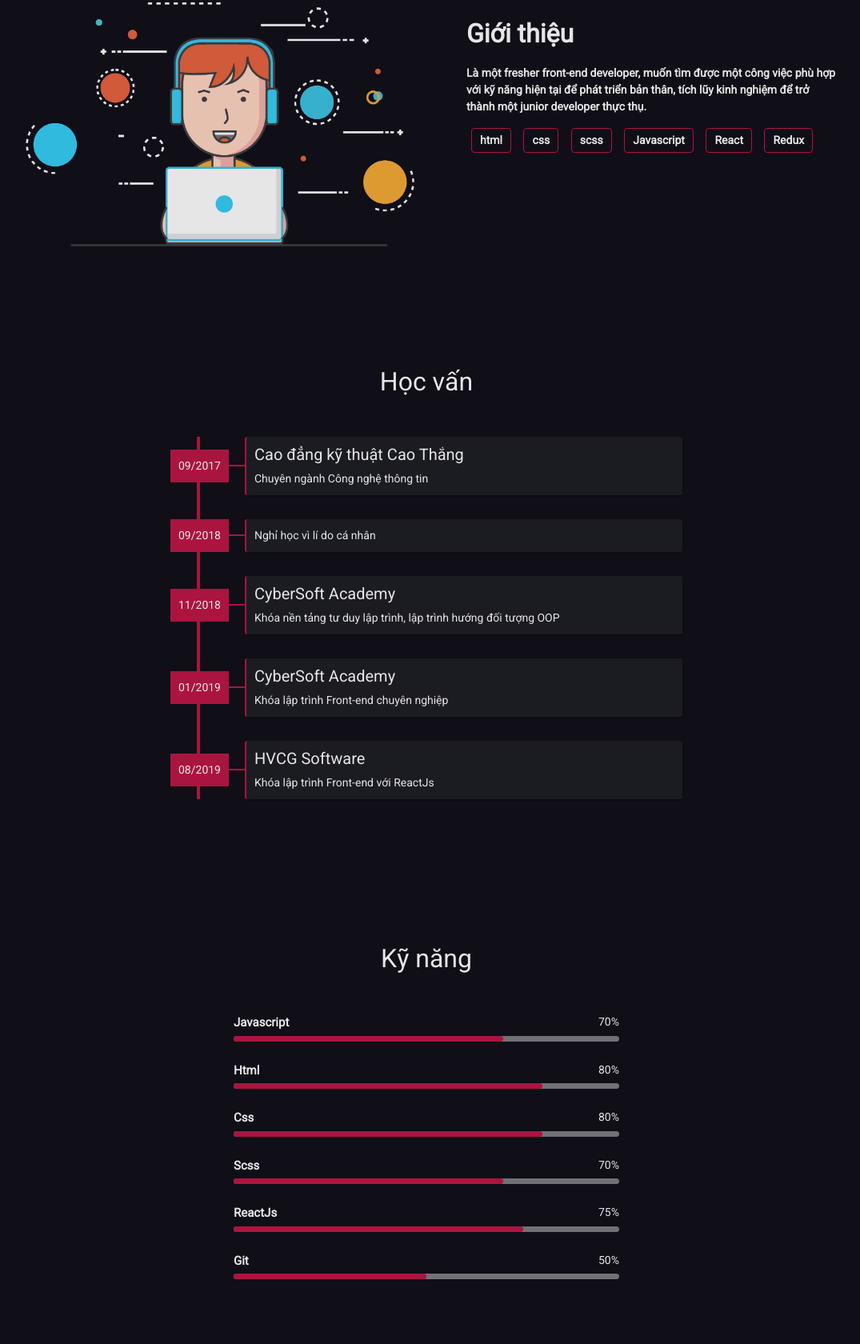
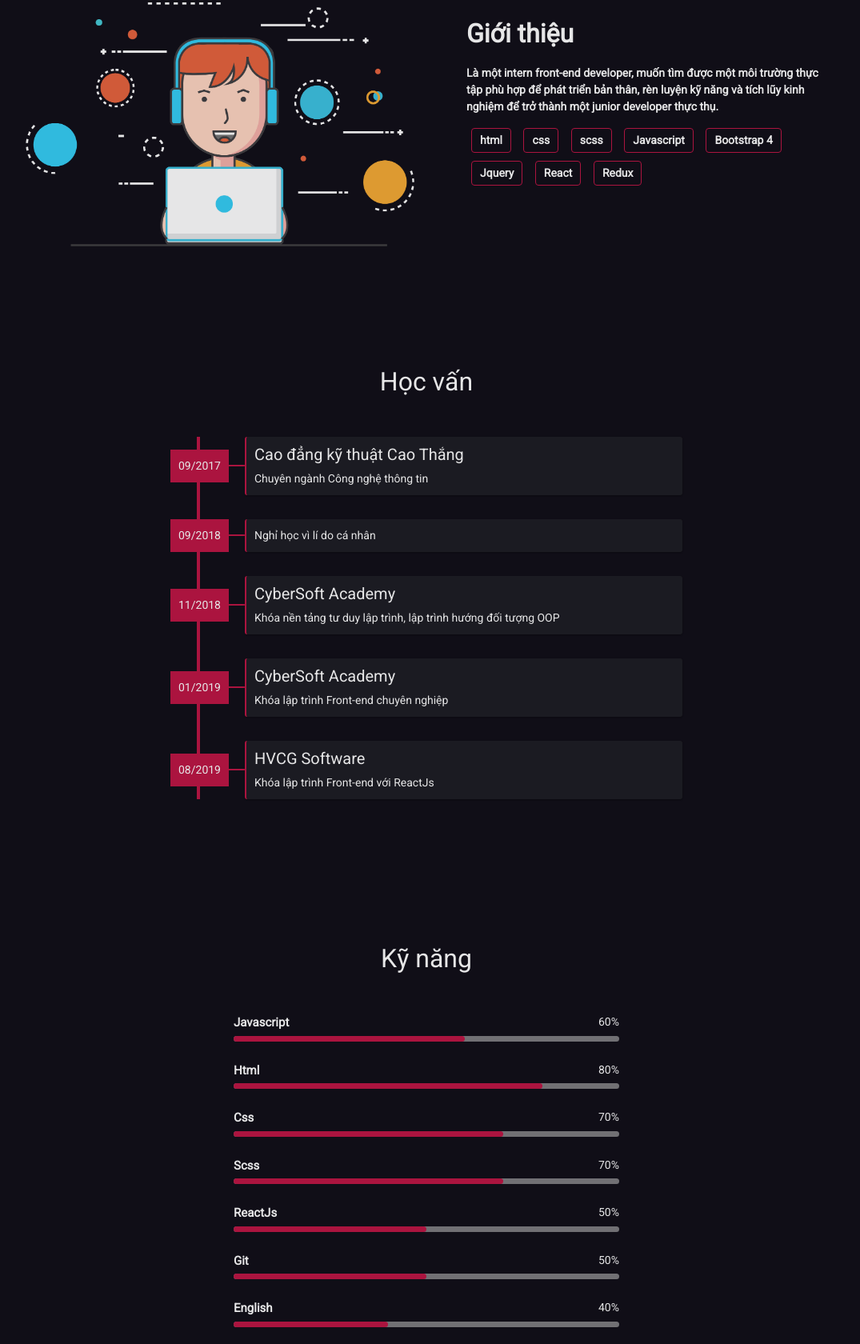
Before and after one commit to simongray2016/cv, a plain HTML site: page docs/index.html in a window 1280 px wide. Shown: the part 720-2400 px from the top of the page at 80% size, without its empty margins (107-1182 px from the left). Drawn offline with nearby package versions, Linux system fonts and the light colour scheme.

Commit message:
new change

```diff
--- a/docs/index.html
+++ b/docs/index.html
@@ -50,7 +50,7 @@
       <div class="col-md-6 col-xs-12 col-sm-6 order-2 order-sm-1 info">
         <span data-aos="fade-up">Hello I'm</span>
         <h1 data-aos="fade-up">Trương Minh Triết</h1>
-        <h2>Fresher Front-end Developer</h2>
+        <h2>Intern Front-end Developer</h2>
         <ul>
           <li>
             <i class="fa fa-envelope"></i>
@@ -67,7 +67,7 @@
         </ul>
         <ul class="social-icon">
           <li><a target="_tab" href="https://www.facebook.com/simongray201"><i class="fa fa-facebook"></i></a></li>
-          <li><a target="_tab" href="https://github.com/simongray2016"s><i class="fa fa-twitter"></i></a></li>
+          <li><a target="_tab" href="https://github.com/simongray2016" s><i class="fa fa-twitter"></i></a></li>
           <li><a target="_tab" href="https://github.com/simongray2016"><i class="fa fa-github"></i></a></li>
         </ul>
       </div>
@@ -87,13 +87,15 @@
       </div>
       <div class="col-md-6 content">
         <h1>Giới thiệu</h1>
-        <p>Là một fresher front-end developer, muốn tìm được một công việc phù hợp với kỹ năng hiện tại để phát triển
-          bản thân, tích lũy kinh nghiệm để trở thành một junior developer thực thụ.</p>
+        <p>Là một intern front-end developer, muốn tìm được một môi trường thực tập phù hợp để phát triển
+          bản thân, rèn luyện kỹ năng và tích lũy kinh nghiệm để trở thành một junior developer thực thụ.</p>
         <ul>
           <li>html</li>
           <li>css</li>
           <li>scss</li>
           <li>Javascript</li>
+          <li>Bootstrap 4</li>
+          <li>Jquery</li>
           <li>React</li>
           <li>Redux</li>
         </ul>
@@ -155,7 +157,7 @@
       <div class="parcial">
         <div class="info d-flex justify-content-between">
           <div class="name">Javascript</div>
-          <div class="percentargem-num">70%</div>
+          <div class="percentargem-num">60%</div>
         </div>
         <div class="progress-bar">
           <div class="percentargem"></div>
@@ -173,7 +175,7 @@
       <div class="parcial">
         <div class="info d-flex justify-content-between">
           <div class="name">Css</div>
-          <div class="percentargem-num">80%</div>
+          <div class="percentargem-num">70%</div>
         </div>
         <div class="progress-bar">
           <div class="percentargem"></div>
@@ -191,7 +193,7 @@
       <div class="parcial">
         <div class="info d-flex justify-content-between">
           <div class="name">ReactJs</div>
-          <div class="percentargem-num">75%</div>
+          <div class="percentargem-num">50%</div>
         </div>
         <div class="progress-bar">
           <div class="percentargem"></div>
@@ -201,6 +203,15 @@
         <div class="info d-flex justify-content-between">
           <div class="name">Git</div>
           <div class="percentargem-num">50%</div>
+        </div>
+        <div class="progress-bar">
+          <div class="percentargem"></div>
+        </div>
+      </div>
+      <div class="parcial">
+        <div class="info d-flex justify-content-between">
+          <div class="name">English</div>
+          <div class="percentargem-num">40%</div>
         </div>
         <div class="progress-bar">
           <div class="percentargem"></div>
--- a/docs/scss/style.css
+++ b/docs/scss/style.css
@@ -262,17 +262,19 @@ body {
     .skills .technical .parcial {
       margin-bottom: 25px; }
       .skills .technical .parcial:first-child .progress-bar .percentargem {
-        width: 70%; }
+        width: 60%; }
       .skills .technical .parcial:nth-child(2) .progress-bar .percentargem {
         width: 80%; }
       .skills .technical .parcial:nth-child(3) .percentargem {
-        width: 80%; }
+        width: 70%; }
       .skills .technical .parcial:nth-child(4) .percentargem {
         width: 70%; }
       .skills .technical .parcial:nth-child(5) .percentargem {
-        width: 75%; }
+        width: 50%; }
       .skills .technical .parcial:nth-child(6) .percentargem {
         width: 50%; }
+      .skills .technical .parcial:nth-child(7) .percentargem {
+        width: 40%; }
       .skills .technical .parcial .info {
         margin-bottom: 5px; }
         .skills .technical .parcial .info .name {
```
